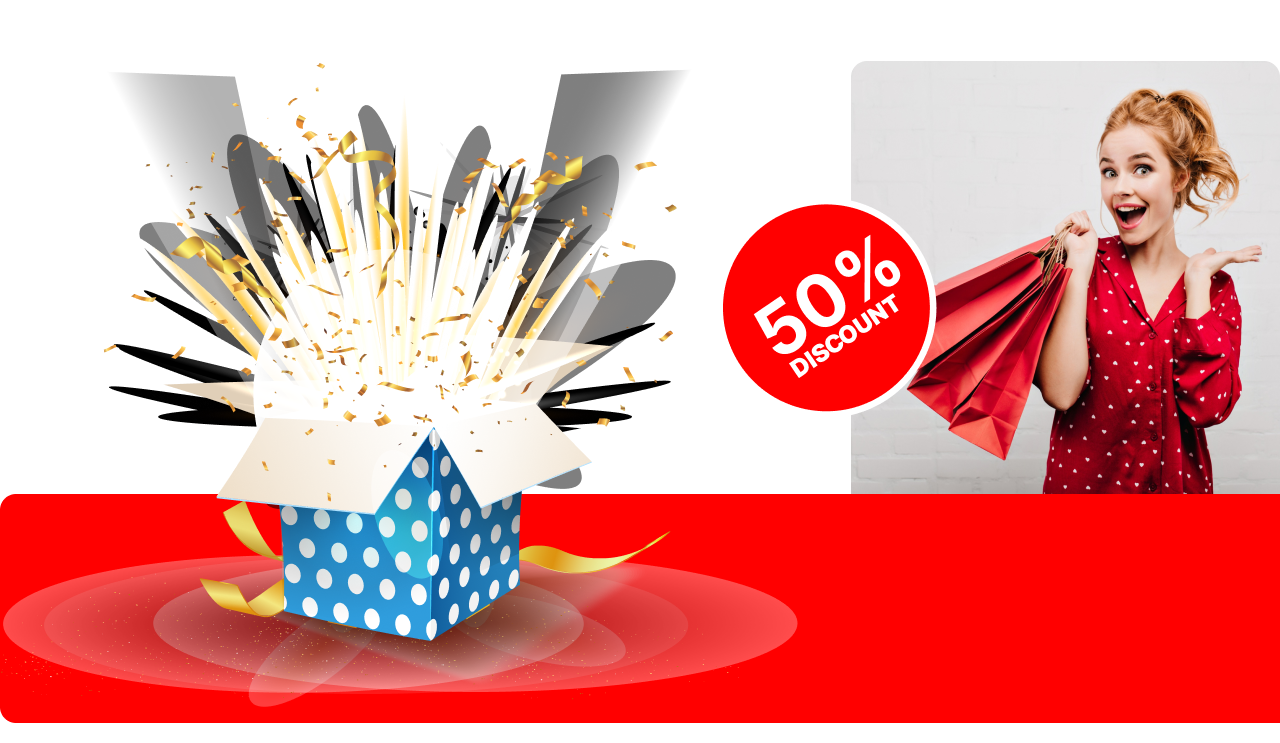
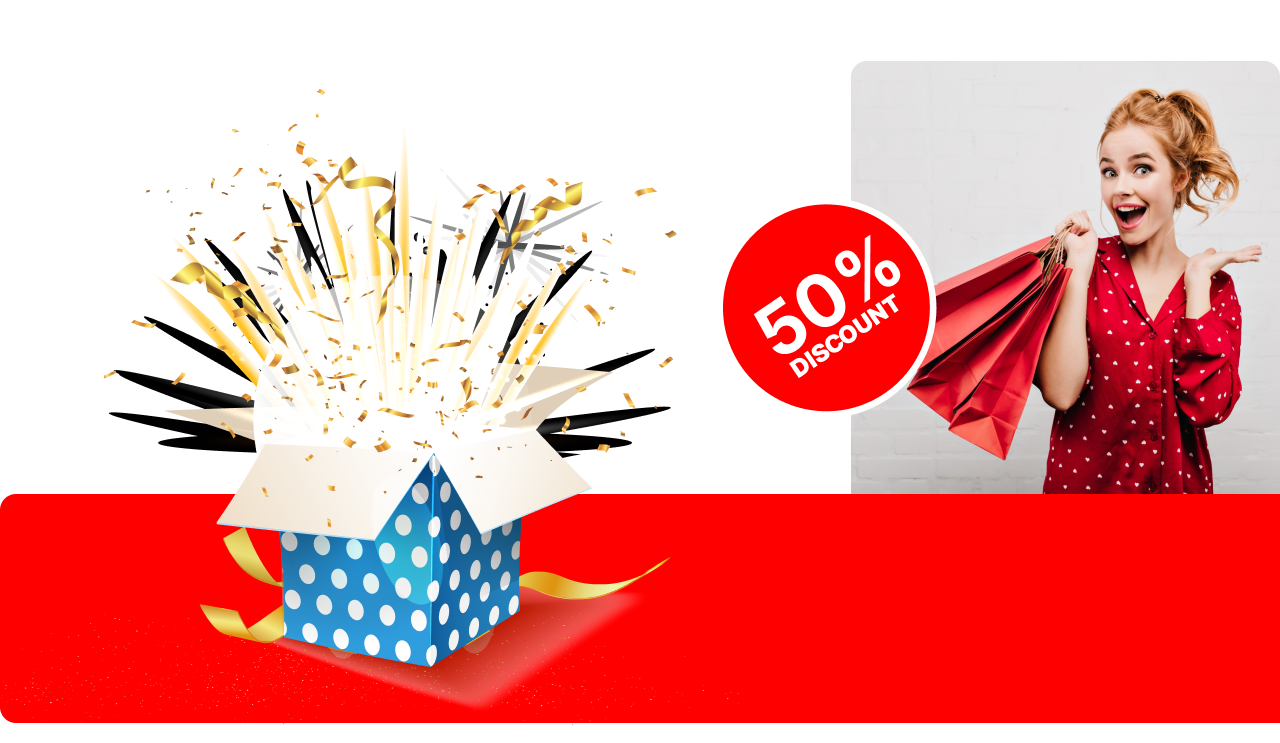
Before and after one commit to jhs575/assignment-1, a plain HTML site: page index.html in a window 1280 px wide. Shown: the part 3877-4620 px from the top of the page. Drawn offline with Linux system fonts and the light colour scheme.

Commit message:
holiday box change

```diff
--- a/index.html
+++ b/index.html
@@ -88,7 +88,7 @@
             </p>
             <img src="resources/rectangle1.png" alt="" align="right"><img class="discount" src="resources/group44.png"
                 alt=""></img>
-            <img src="resources/rectangle2.png" alt="" class=""> <img class="gift-box" src="resources/group75.png"
+            <img src="resources/rectangle2.png" alt="" class=""> <img class="gift-box" src="resources/box.png"
                 alt=""></img>
         </div>
     </section>
```
Also changed, not shown: resources/box.png (added).
